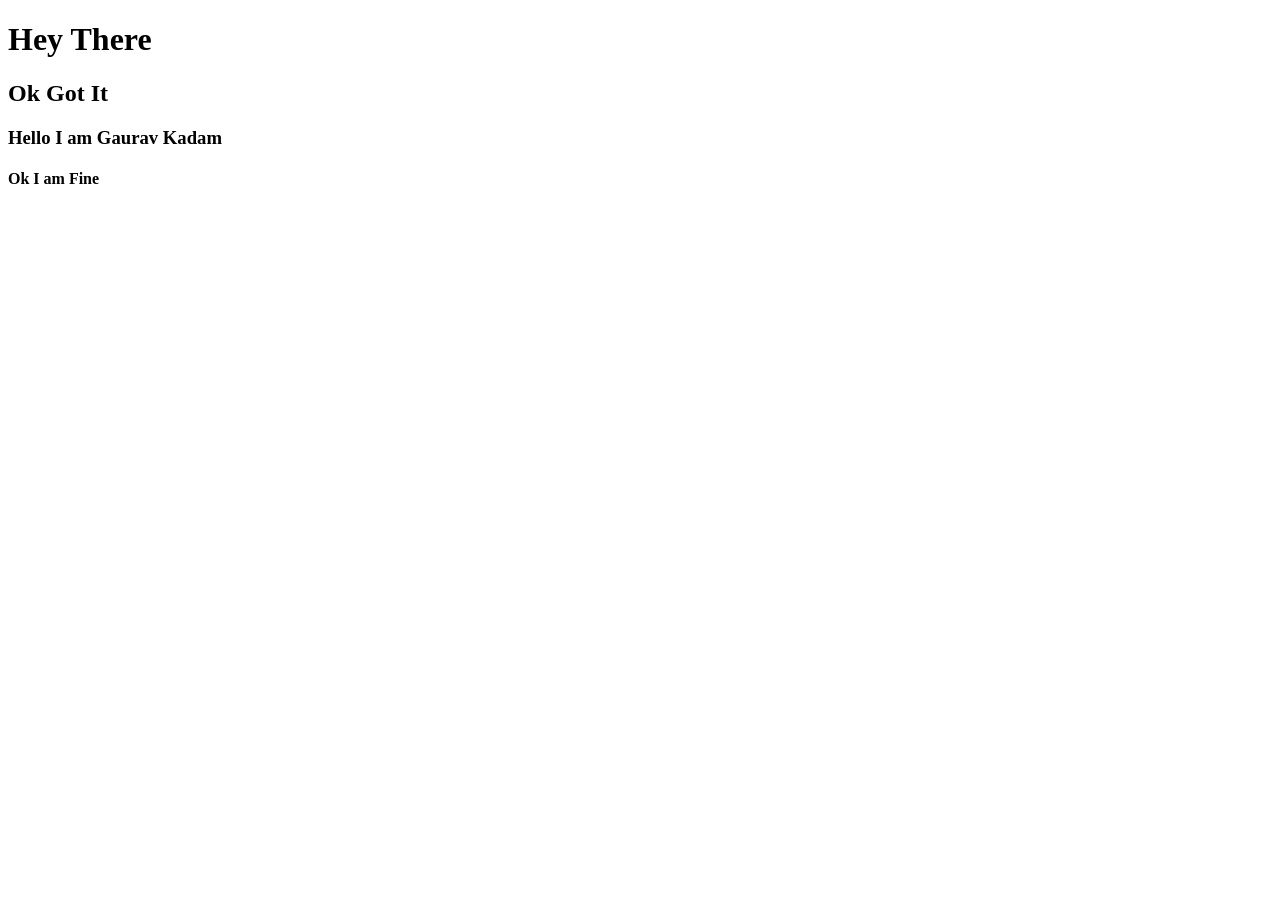
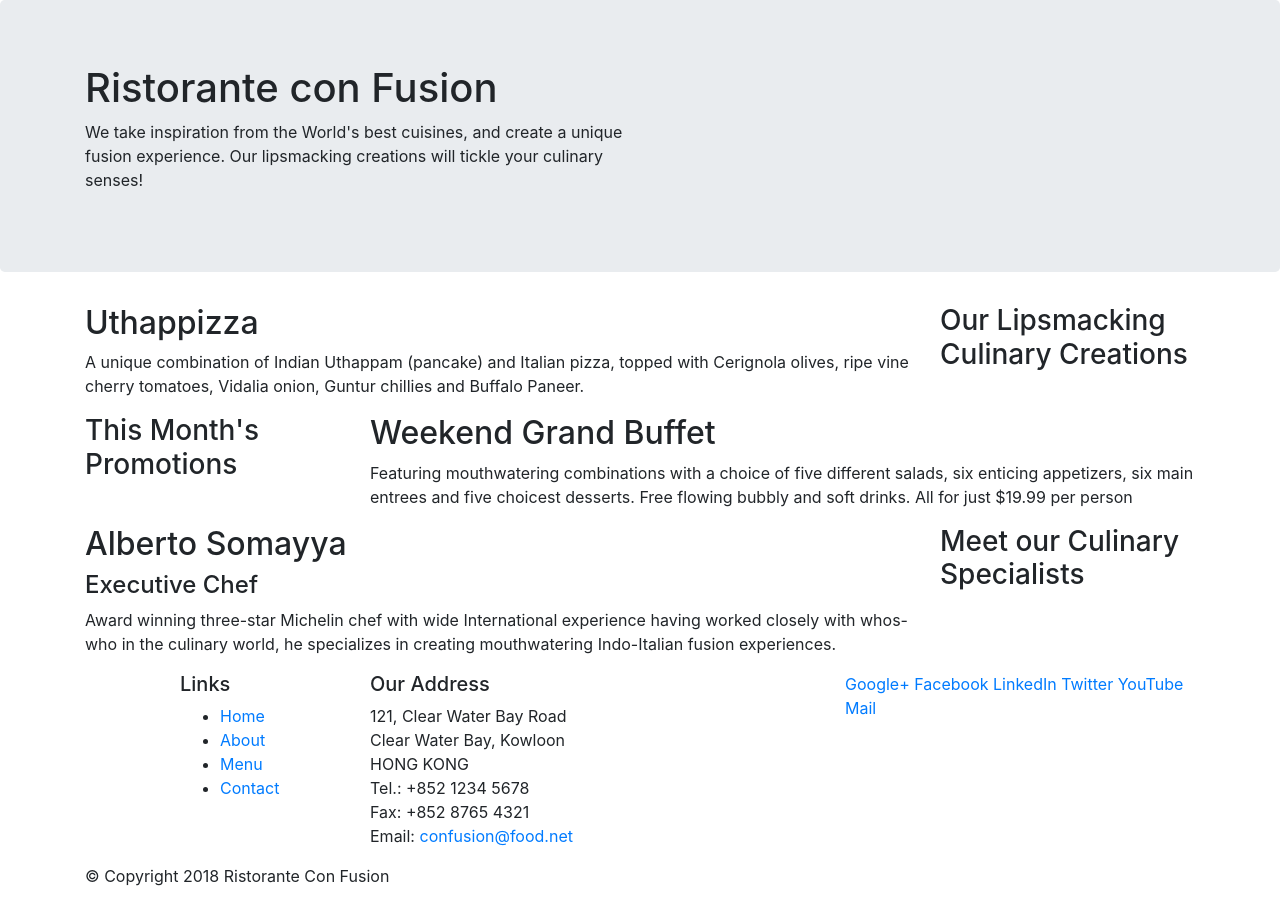
Before and after one commit to gauravkdm/MyCode, a website: page index.html in a window 1280 px wide. Before the commit the page ends 800 px from the top, so only its background shows below. Drawn offline with nearby package versions, Linux system fonts and the light colour scheme.

Commit message:
Fourth Commited File

```diff
--- a/index.html
+++ b/index.html
@@ -1,14 +1,111 @@
 <!DOCTYPE html>
 <html lang="en">
+
 <head>
-    <meta charset="UTF-8">
-    <meta name="viewport" content="width=device-width, initial-scale=1.0">
-    <title>Hello World</title>
+    <title>Ristorante Con Fusion</title>
+      <!-- Required meta tags always come first -->
+      <meta charset="utf-8">
+      <meta name="viewport" content="width=device-width, initial-scale=1, shrink-to-fit=no">
+      <meta http-equiv="x-ua-compatible" content="ie=edge">
+
+      <!-- Bootstrap CSS -->
+      <link rel="stylesheet" href="node_modules/bootstrap/dist/css/bootstrap.min.css">
 </head>
+
 <body>
-    <h1>Hey There</h1>
-    <h2>Ok Got It</h2>
-    <h3> Hello I am Gaurav Kadam </h3>
-    <h4>Ok I am Fine </h4>
+
+    <header  class="jumbotron">
+        <div class="container">
+            <div class="row">
+                <div class="col-12 col-sm-6">
+                    <h1>Ristorante con Fusion</h1>
+                    <p>We take inspiration from the World's best cuisines, and create a unique fusion experience. Our lipsmacking creations will tickle your culinary senses!</p>
+                </div>
+                <div class="col-12 col-sm">
+                </div>
+            </div>
+        </div>
+    </header>
+
+    <div class=" container">
+        <div class="row ">
+            <div class="col-12 col-sm-4 order-sm-last col-md-3">
+                <h3>Our Lipsmacking Culinary Creations</h3>
+            </div>
+            <div class="col col-sm order-sm-first col-md">
+                <h2>Uthappizza</h2>
+                <p>A unique combination of Indian Uthappam (pancake) and Italian pizza, topped with Cerignola olives, ripe vine cherry tomatoes, Vidalia onion, Guntur chillies and Buffalo Paneer.</p>
+            </div>
+        </div>
+
+
+        <div class="row">
+            <div class="col-12 col-sm-4 col-md-3">
+                <h3>This Month's Promotions</h3>
+            </div>
+            <div class="col col-sm col-md">
+                <h2>Weekend Grand Buffet</h2>
+                <p>Featuring mouthwatering combinations with a choice of five different salads, six enticing appetizers, six main entrees and five choicest desserts. Free flowing bubbly and soft drinks. All for just $19.99 per person </p>
+            </div>
+        </div>
+
+        <div class="row">
+            <div class="col-12 col-sm-4 order-sm-last col-md-3">
+                <h3>Meet our Culinary Specialists</h3>
+            </div>
+            <div class="col col-sm order-sm-first col-md">
+                <h2>Alberto Somayya</h2>
+                <h4>Executive Chef</h4>
+                <p>Award winning three-star Michelin chef with wide International experience having worked closely with whos-who in the culinary world, he specializes in creating mouthwatering Indo-Italian fusion experiences. </p>
+            </div>
+        </div>
+    </div>
+
+    <footer >
+        <div class="container">
+            <div class="row">
+                <div class="col-4  offset-1 col-sm-2">
+                    <h5>Links</h5>
+                    <ul>
+                        <li><a href="#">Home</a></li>
+                        <li><a href="#">About</a></li>
+                        <li><a href="#">Menu</a></li>
+                        <li><a href="#">Contact</a></li>
+                    </ul>
+                </div>
+                <div class="col-7 col-sm-5">
+                    <h5>Our Address</h5>
+                    <address>
+		              121, Clear Water Bay Road<br>
+		              Clear Water Bay, Kowloon<br>
+		              HONG KONG<br>
+		              Tel.: +852 1234 5678<br>
+		              Fax: +852 8765 4321<br>
+		              Email: <a href="mailto:confusion@food.net">confusion@food.net</a>
+		           </address>
+                </div>
+                <div class="col-12 col-sm-4">
+                    <div>
+                        <a href="http://google.com/+">Google+</a>
+                        <a href="http://www.facebook.com/profile.php?id=">Facebook</a>
+                        <a href="http://www.linkedin.com/in/">LinkedIn</a>
+                        <a href="http://twitter.com/">Twitter</a>
+                        <a href="http://youtube.com/">YouTube</a>
+                        <a href="mailto:">Mail</a>
+                    </div>
+                </div>
+           </div>
+           <div class="row">
+                <div class="col-auto" >
+                    <p>© Copyright 2018 Ristorante Con Fusion</p>
+                </div>
+           </div>
+        </div>
+    </footer>
+ <!-- jQuery first, then Popper.js, then Bootstrap JS. -->
+ <script src="node_modules/jquery/dist/jquery.slim.min.js"></script>
+ <script src="node_modules/popper.js/dist/umd/popper.min.js"></script>
+ <script src="node_modules/bootstrap/dist/js/bootstrap.min.js"></script>
 </body>
+
 </html>
```
Also changed, not shown: package.json (+6 -1 lines), 1 other file.
